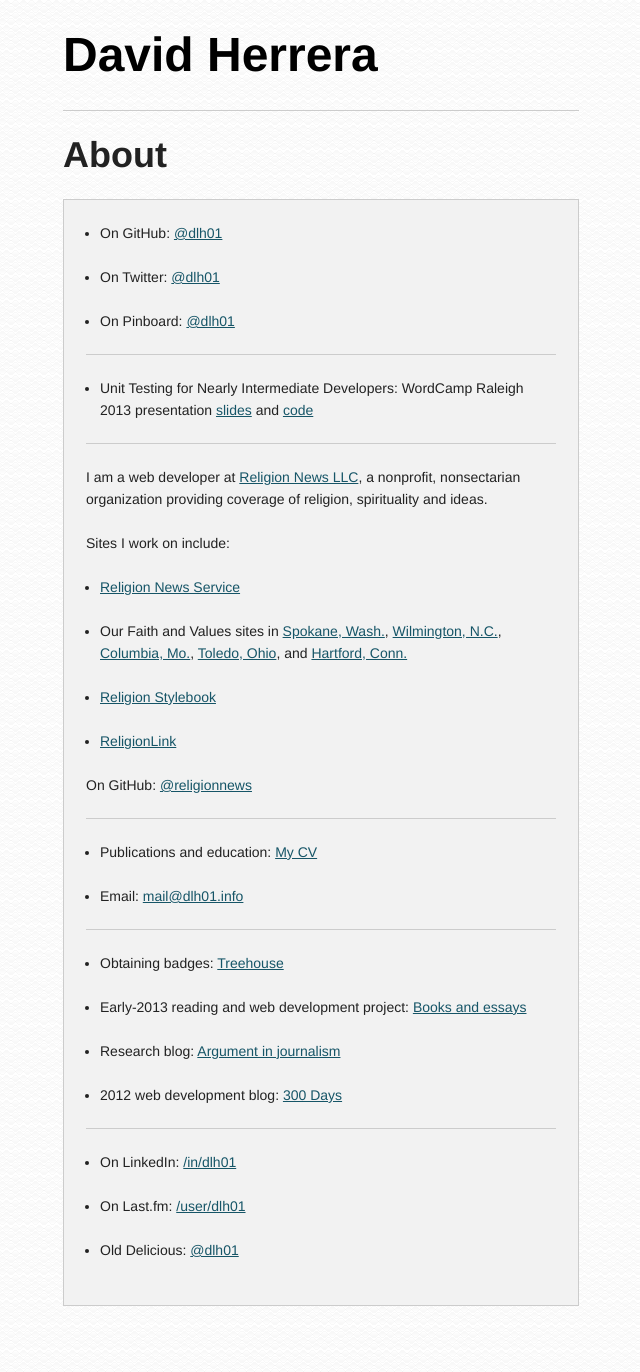
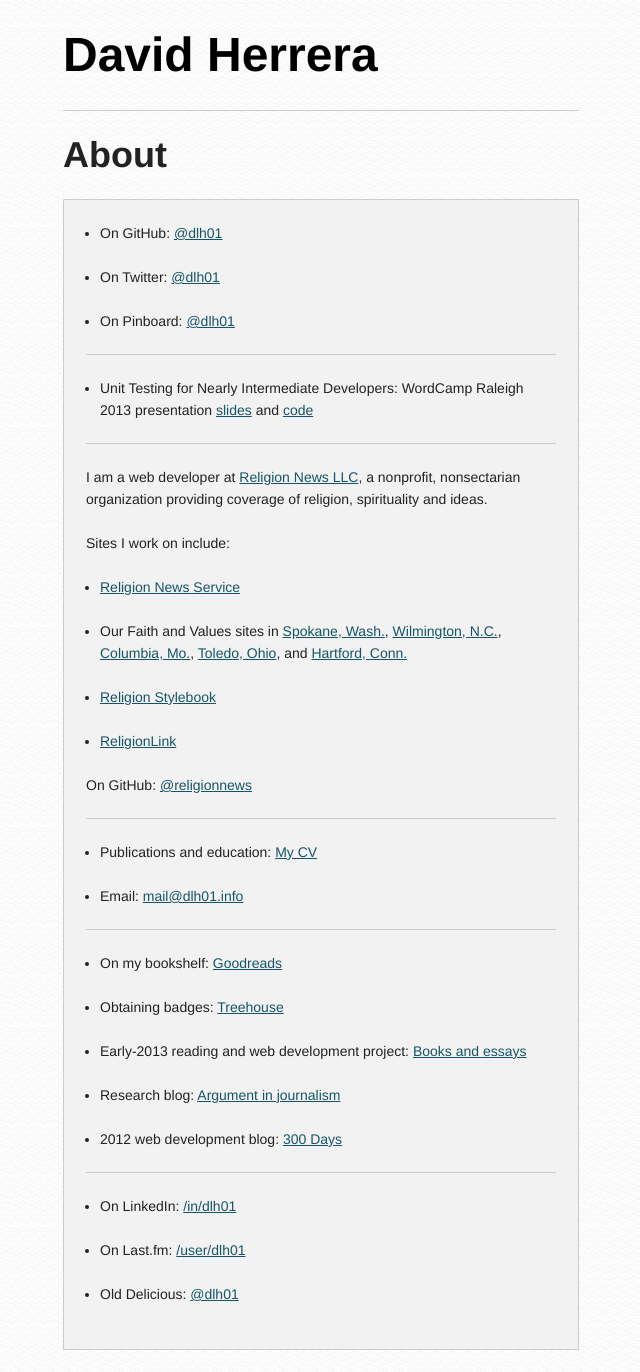
Before and after one commit to dlh01/dlh01.github.io, a Jekyll site: the page built from index.html, in a window 1280 px wide. Shown: the whole page, without its empty margins (319-959 px from the left). Built offline with Jekyll 4.4.1, drawn with Linux system fonts in a browser that asks for light colours; Markdown is read by kramdown in place of the engine named in the settings; before the commit the page ends 1328 px from its top, so only the background shows below that.

Commit message:
Add Goodreads

```diff
--- a/index.html
+++ b/index.html
@@ -39,6 +39,7 @@
 
 <section class="block-sections__section">
     <ul>
+        <li>On my bookshelf: <a href="https://www.goodreads.com/user/show/27414258-david-herrera">Goodreads</a></li>
         <li>Obtaining badges: <a href="http://teamtreehouse.com/dlh01">Treehouse</a></li>
         <li>Early-2013 reading and web development project: <a href="http://books2013.dlh01.info">Books and essays</a></li>
         <li>Research blog: <a href="http://argumentinjournalism.wordpress.com">Argument in journalism</a></li>
```
